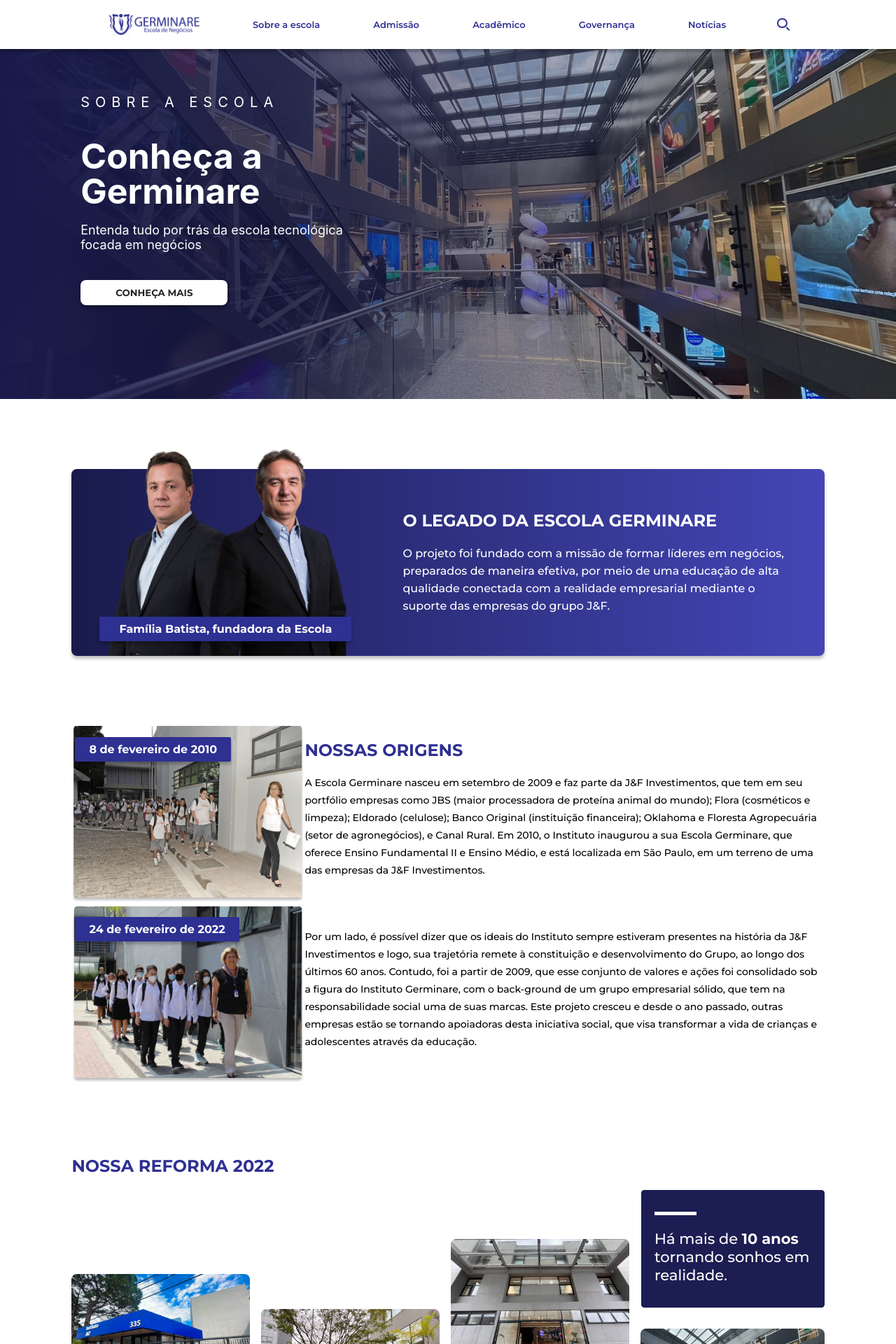
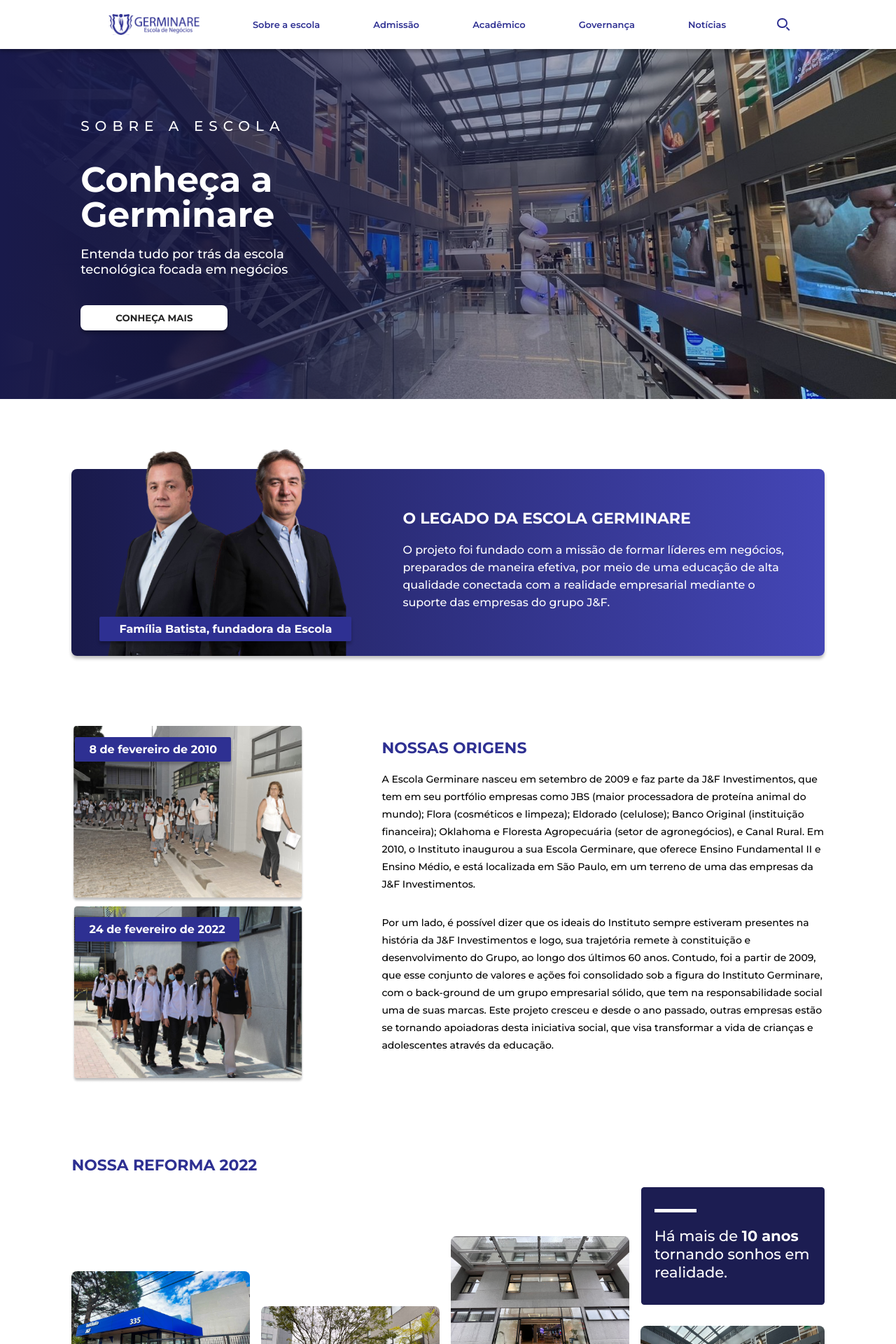
Before and after one commit to AnnaCarolinaGarrido/ProjetoGermi, a React (Create React App) app in the folder projetogerminare/: page /sobre-nos in a window 1280 px wide. Shown: the top 1920 px of the page at 70% size. Built offline with nearby package versions, Linux system fonts and the light colour scheme.

Commit message:
adjusting about us page

```diff
--- a/projetogerminare/src/Pages/AboutUs/AboutUs.jsx
+++ b/projetogerminare/src/Pages/AboutUs/AboutUs.jsx
@@ -7,6 +7,7 @@
 import "slick-carousel/slick/slick.css";
 import "slick-carousel/slick/slick-theme.css";
 import LandingPage from "../../components/LandingPage/LandingPage";
+import { Button } from "../../components/Button/Button";
 
 export default function AboutUs() {
 
@@ -42,7 +43,7 @@
             <h3 id="batista-label">Família Batista, fundadora da Escola</h3>
           </div>
           <div className="contentContainer">
-            <h2>O Legado da Escola Germinare</h2>
+            <h2 style={{'font-size': '22px'}}>O Legado da Escola Germinare</h2>
             <p>
               O projeto foi fundado com a missão de formar líderes em negócios,
               preparados de maneira efetiva, por meio de uma educação de alta
@@ -64,7 +65,7 @@
               </div>
             </div>
             <div className="content">
-              <h2 class="section-title">NOSSAS ORIGENS</h2>
+              <h2 class="section-title" style={{'font-size': '22px'}}>NOSSAS ORIGENS</h2>
               <p style={{ fontSize: '14px' }}>
                 A Escola Germinare nasceu em setembro de 2009 e faz parte da J&F
                 Investimentos, que tem em seu portfólio empresas como JBS (maior
@@ -76,7 +77,7 @@
                 Médio, e está localizada em São Paulo, em um terreno de uma das
                 empresas da J&F Investimentos.
               </p>
-              <p style={{ marginTop: '70px', fontSize: '14px' }}>
+              <p style={{ marginTop: '30px', fontSize: '14px' }}>
                 Por um lado, é possível dizer que os ideais do Instituto sempre
                 estiveram presentes na história da J&F Investimentos e logo, sua
                 trajetória remete à constituição e desenvolvimento do Grupo, ao
@@ -92,7 +93,7 @@
           </div>
         </section>
         <section className="rebuilding">
-          <h2 class="section-title">nossa reforma 2022</h2>
+          <h2 class="section-title" style={{'font-size': '22px'}}>nossa reforma 2022</h2>
           <div>
             <div style={{ marginTop: 120 }}>
               <div className="imageContainerGalery">
@@ -163,7 +164,7 @@
           <div className="sliderBg">
           </div>
           <div className="slider-container">
-            <h2>ÁREAS DE CONHECIMENTO</h2>
+            <h2 style={{'font-size': '22px'}}>ACADEMIAS</h2>
             <p className="textp"> A escola Germinare divide suas disciplinas em áreas do conhecimento, as Academias Germinare. Assim, temos a parceria de seis empresas do Grupo J&F: <b>Banco Original, Friboi, Flora, Seara, PicPay e Swift. </b> </p>
             <div style={{ marginTop: 40 }}>
               <Slider {...settings}>
@@ -234,7 +235,7 @@
 
 
           <div className="divCertificados">
-            <p className="titleText">CERTIFICADOS</p>
+            <p className="titleText" style={{marginTop: '80px'}}>CERTIFICADOS</p>
             <div className="divIndividualCertificados">
 
               <div className="divBlueCertificados">
@@ -277,7 +278,7 @@
               <p className="textConteudoEscola">Esse projeto visa ao envolvimento da família dos alunos na missão de formar jovens administradores e cidadãos. Entenda as 3 etapas desse novo curso:</p>
 
               <div className="divImgAndText">
-                <img src={visitas}></img>
+                <img src={visitas} style={{ "margin-top": "10px" }}/>
                 <div className="spacingDiv">
                   <p className="titleText" style={{ fontSize: '18px' }}>VISITAS</p>
                   <p className="textConteudoEscola" style={{ marginTop: '0' }}>Uma agenda personalizada e exclusiva, onde poderemos aproximar e fortalecer ainda mais a relação entre escola e família.</p>
@@ -285,7 +286,7 @@
               </div>
 
               <div className="divImgAndText">
-                <img src={livro}></img>
+                <img src={livro} style={{ "margin-top": "10px" }}/>
                 <div className="spacingDiv">
                   <p className="titleText" style={{ fontSize: '18px' }}>ATIVIDADES</p>
                   <p className="textConteudoEscola" style={{ marginTop: '0' }}>Conte com atividades e brincadeiras para facilitar o convivio e promover o bem-estar entre os integrantes da família.</p>
@@ -293,7 +294,7 @@
               </div>
 
               <div className="divImgAndText">
-                <img src={conselho}></img>
+                <img src={conselho} style={{ "margin-top": "10px" }} />
                 <div className="spacingDiv">
                   <p className="titleText" style={{ fontSize: '18px' }}>CONSELHOS</p>
                   <p className="textConteudoEscola" style={{ marginTop: '0' }}>As mães madrinhas sempre estão a postos para receber pedidos de ajuda e fornecer dicas ou coselhos aos pais participantes do programa.</p>
@@ -302,7 +303,6 @@
             </div>
             <div style={{ display: 'flex', flexDirection: 'column', position: 'relative' }}>
               <img className="imgOdete" src={odeteFamilia}></img>
-              <a href="#" className="LinkEscola">SAIBA MAIS SOBRE O PROJETO</a>
             </div>
           </div>
         </section>
@@ -366,13 +366,13 @@
               <p className="textoAdicional">Faz as coisas acontecerem de forma simples e prática, é mão na massa, vai direto ao ponto, descomplica e desburocratiza respeitando as normas.</p>
             </div>
 
-            <div className="DivCardValores" style={{ width: '98.5%' }}>
-              <div className="intDivValores" style={{ width: '95%' }}>
+            <div className="DivCardValores" style={{ width: '97.5%' }}>
+              <div className="intDivValores" style={{ width: '94%' }}>
                 <img className="IconValores" src={atitudeDono}></img>
                 <p className="titleText" style={{ margin: '10px 0' }}>Atitude de Dono</p>
                 <p className="textConteudoEscola">Comprometido com o resultado, conhece com profundidade aquilo que faz e tem a visão do todo. Age com obstinação, disciplina e foco no detalhe. É mão na massa, busca sempre ser o melhor naquilo que faz e não desiste nunca.</p>
               </div>
-              <p className="textoAdicional" style={{ maxWidth: '95%' }}>Comprometido com o resultado, conhece com profundidade aquilo que faz e tem a visão do todo. Age com obstinação, disciplina e foco no detalhe. É mão na massa, busca sempre ser o melhor naquilo que faz e não desiste nunca.
+              <p className="textoAdicional" style={{ maxWidth: '94%' }}>Comprometido com o resultado, conhece com profundidade aquilo que faz e tem a visão do todo. Age com obstinação, disciplina e foco no detalhe. É mão na massa, busca sempre ser o melhor naquilo que faz e não desiste nunca.
                 Está sempre disponível e dá o exemplo. Indigna-se, não se conforma, não fica quieto nem se omite quando vê algo que não funciona bem ou possa ser melhorado. É atento aos gastos e à economia de cada centavo. Está engajado com a cultura da organização.</p>
             </div>
           </div>
--- a/projetogerminare/src/Pages/AboutUs/style.scss
+++ b/projetogerminare/src/Pages/AboutUs/style.scss
@@ -1,6 +1,7 @@
 #about-us {
     margin-left: 8vw;
     margin-right: 8vw;
+    font-family: Montserrat, sans-serif;
     .mainContainer {
         margin-top: 98px;
       }
@@ -77,7 +78,8 @@
       }
       .origins img {
         height: 253px;
-        width: 333px
+        width: 333px;
+        margin-right: 110px;
       }
       .origins > div {
         display: flex;
@@ -145,7 +147,7 @@
           #191A4B, #4446B6
         );
         box-shadow: 0px 4px 4px rgba(0, 0, 0, 0.25);
-        width: 101.5vw;
+        width: 98.8vw;
         height: 100%;
         position: absolute;
         left: -110px;
@@ -177,6 +179,10 @@
           right: -500px;
           bottom: 40%!important;
       }
+      .slick-slide img{
+        border-radius: 8px;
+        border: none
+    }
       .dot{
           width: 14px;
           height: 14px;
@@ -249,6 +255,7 @@
         display: flex;
         border-radius: 8px;
         min-height: 400px;
+        margin-top: 31px;
         height: fit-content;
         flex-wrap: wrap;
         justify-content: center;
@@ -311,8 +318,8 @@
         color: #2E3092;
         font-size: 20px;
         font-weight: 700;
-        margin-top: 0;
         margin-bottom: 5px;
+        font-family: Montserrat, sans-serif,
       }
 
       .divEscolaDaFamilia {
--- a/projetogerminare/src/components/LandingPage/LandingPage.styles.js
+++ b/projetogerminare/src/components/LandingPage/LandingPage.styles.js
@@ -2,6 +2,7 @@
 
 export const Slider = styled.div`
     box-sizing: border-box;
+    font-family: 'Montserrat', sans-serif;
     padding: 0;
     margin: 0;
     > div {
@@ -26,7 +27,7 @@
         font-size: 20px;
         font-weight: 400;
         letter-spacing: 8px;
-        margin: 0 0 40px 0;
+        margin: 70px 0 40px 0;
     };
     > div > div > h1 {
         font-size: 50px;
```
